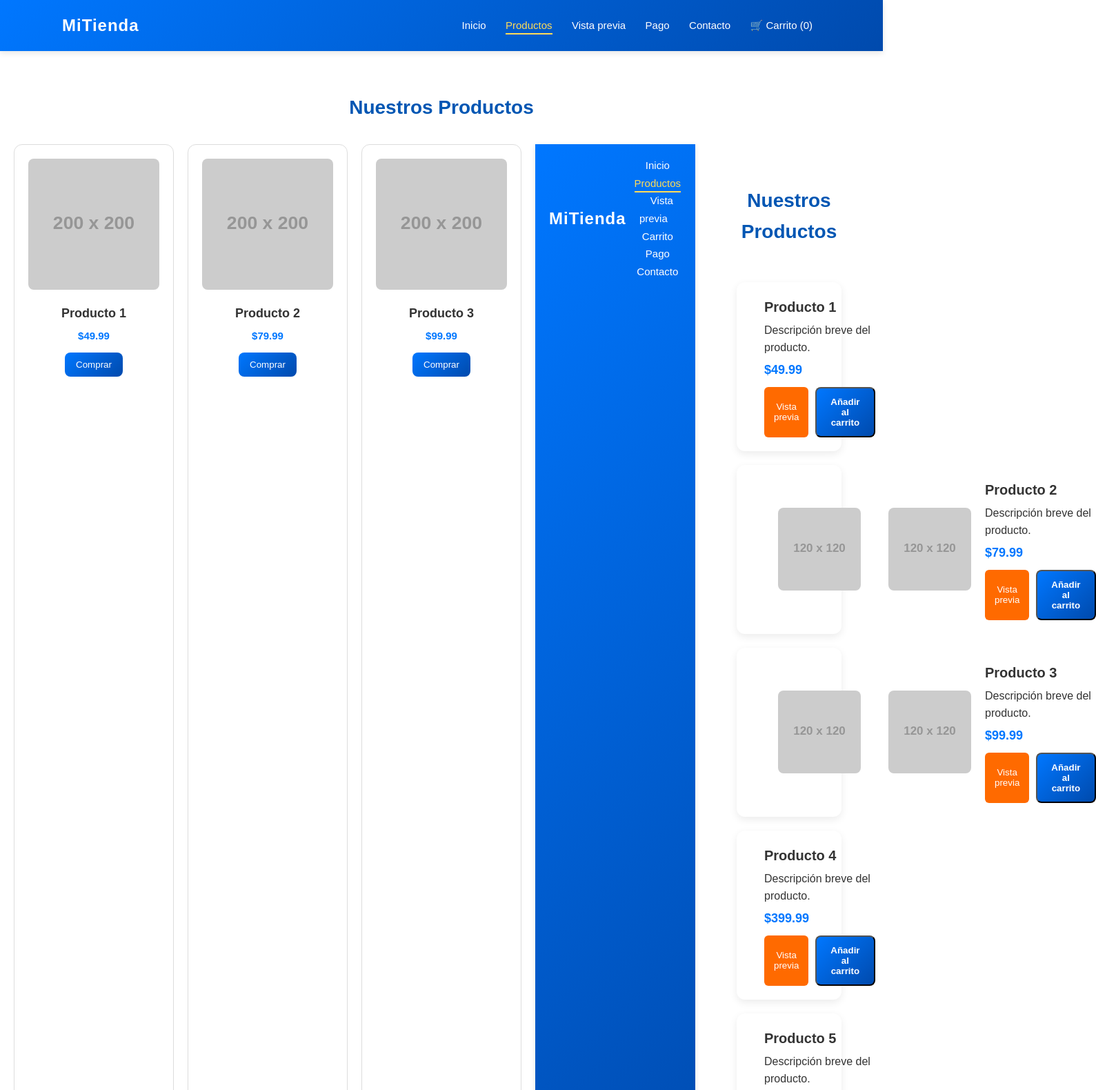
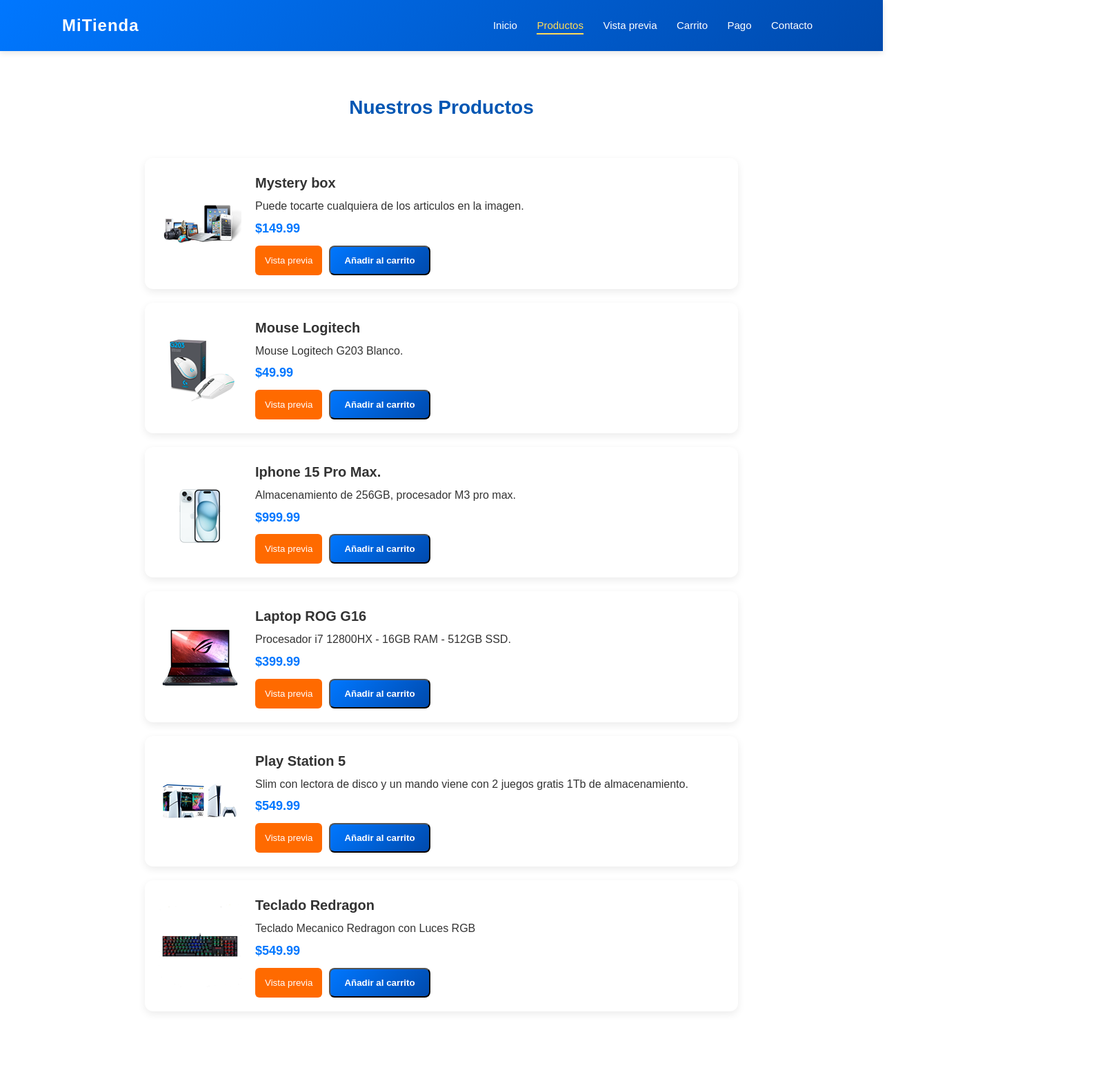
Before and after one commit to CarlosHernCAs/ProyectoWebV, a plain HTML site: page productos.html in a window 1280 px wide. Shown: the top 1580 px of the page at 69% size, 1589 px wide, since content can reach past the window. Drawn offline with Linux system fonts and the light colour scheme; placeholder pictures from the web are drawn by us.

```diff
--- a/productos.html
+++ b/productos.html
@@ -7,43 +7,6 @@
   <link rel="stylesheet" href="css/style-pp.css">
 </head>
 <body>
-
- <header class="header">
-  <div class="container">
-   <div class="logo">MiTienda</div>
-   <nav class="nav">
-    <a href="index.html">Inicio</a>
-    <a href="productos.html" class="active">Productos</a>
-    <a href="preview.html">Vista previa</a>
-    <a href="pago.html">Pago</a>
-    <a href="contacto.html">Contacto</a>
-    <a href="#" id="verCarrito">🛒 Carrito (<span id="cantidad">0</span>)</a>
-   </nav>
-  </div>
- </header>
-
- <section class="productos">
-  <h2>Nuestros Productos</h2>
-  <div class="grid">
-   <div class="card">
-    <img src="https://via.placeholder.com/200" alt="Producto 1">
-    <h3>Producto 1</h3>
-    <p class="precio">$49.99</p>
-    <button class="comprar">Comprar</button>
-   </div>
-   <div class="card">
-    <img src="https://via.placeholder.com/200" alt="Producto 2">
-    <h3>Producto 2</h3>
-    <p class="precio">$79.99</p>
-    <button class="comprar">Comprar</button>
-   </div>
-   <div class="card">
-    <img src="https://via.placeholder.com/200" alt="Producto 3">
-    <h3>Producto 3</h3>
-    <p class="precio">$99.99</p>
-    <button class="comprar">Comprar</button>
-   </div>
-
   <!-- HEADER -->
   <header class="header">
     <div class="container">
@@ -69,9 +32,9 @@
         <img src="img/Electronico.png" alt="Producto 1">
         </div>
         <div class="producto-info">
-          <h3>Producto 1</h3>
-          <p>Descripción breve del producto.</p>
-          <p class="precio">$49.99</p>
+          <h3>Mystery box</h3>
+          <p>Puede tocarte cualquiera de los articulos en la imagen.</p>
+          <p class="precio">$149.99</p>
           <div class="producto-btns">
             <button class="btn-preview"
               data-title="Producto 1"
@@ -91,25 +54,15 @@
         <div class="producto-img" Style="width: 120px; height: 120px; overflow: hidden; display: flex; align-items: center; justify-content: center;">
         <img src="img/Mouse.png" alt="Producto 2">
         </div>
+        <div class="producto-info">
 
-
-        <div class="producto-img" Style="width: 120px; height: 120px; overflow: hidden; display: flex; align-items: center; justify-content: center;">
-        <img src="img/Mouse.png" alt="Producto 2">
-        </div>
-        <img src="https://via.placeholder.com/120" alt="Producto 2">
-        <div class="producto-img" Style="width: 120px; height: 120px; overflow: hidden; display: flex; align-items: center; justify-content: center;">
-        <img src="img/Mouse.png" alt="Producto 2">
-        </div>
-        <img src="https://via.placeholder.com/120" alt="Producto 2">
-        <div class="producto-info">
-          <h3>Producto 2</h3>
-          <p>Descripción breve del producto.</p>
-          <p class="precio">$79.99</p>
+          <h3>Mouse Logitech</h3>
+          <p>Mouse Logitech G203 Blanco.</p>
+          <p class="precio">$49.99</p>
           <div class="producto-btns">
             <button class="btn-preview"
               data-title="Producto 2"
               data-img="img/Mouse.png"
-              data-img="https://www.pngwing.com/es/free-png-dkhnn/download"
               data-img="https://www.pngwing.com/es/free-png-dkhnn/download"
               data-price="$79.99"
               data-desc="Otro producto de ejemplo con muy buena calidad.">
@@ -122,21 +75,14 @@
 
       <!-- Producto 3 -->
       <div class="producto-item">
+
         <div class="producto-img" Style="width: 120px; height: 120px; overflow: hidden; display: flex; align-items: center; justify-content: center;">
         <img src="img/Celular.png" alt="Producto 3">
         </div>
-        <div class="producto-img" Style="width: 120px; height: 120px; overflow: hidden; display: flex; align-items: center; justify-content: center;">
-        <img src="img/Celular.png" alt="Producto 3">
-        </div>
-        <img src="https://via.placeholder.com/120" alt="Producto 3">
-        <div class="producto-img" Style="width: 120px; height: 120px; overflow: hidden; display: flex; align-items: center; justify-content: center;">
-        <img src="img/Celular.png" alt="Producto 3">
-        </div>
-        <img src="https://via.placeholder.com/120" alt="Producto 3">
         <div class="producto-info">
-          <h3>Producto 3</h3>
-          <p>Descripción breve del producto.</p>
-          <p class="precio">$99.99</p>
+          <h3>Iphone 15 Pro Max.</h3>
+          <p>Almacenamiento de 256GB, procesador M3 pro max.</p>
+          <p class="precio">$999.99</p>
           <div class="producto-btns">
             <button class="btn-preview"
               data-title="Producto 3"
@@ -150,15 +96,14 @@
           </div>
         </div>
       </div>
-
       <!-- Producto 4 -->
       <div class="producto-item">
         <div class="producto-img" Style="width: 120px; height: 120px; overflow: hidden; display: flex; align-items: center; justify-content: center;">
         <img src="img/Laptop.png" alt="Producto 4">
         </div>
         <div class="producto-info">
-          <h3>Producto 4</h3>
-          <p>Descripción breve del producto.</p>
+          <h3>Laptop ROG G16</h3>
+          <p>Procesador i7 12800HX - 16GB RAM - 512GB SSD.</p>
           <p class="precio">$399.99</p>
           <div class="producto-btns">
             <button class="btn-preview"
@@ -179,8 +124,30 @@
         <img src="img/Play.png" alt="Producto 5">
         </div>
         <div class="producto-info">
-          <h3>Producto 5</h3>
-          <p>Descripción breve del producto.</p>
+          <h3>Play Station 5</h3>
+          <p>Slim con lectora de disco y un mando viene con 2 juegos gratis 1Tb de almacenamiento.</p>
+          <p class="precio">$549.99</p>
+          <div class="producto-btns">
+            <button class="btn-preview"
+              data-title="Producto 3"
+              data-img="img/Play.png"
+              data-price="$549.99"
+              data-desc="Producto destacado con excelente valoración de clientes.">
+              Vista previa
+            </button>
+            <button class="btn">Añadir al carrito</button>
+          </div>
+        </div>
+      </div>
+
+      <!-- Producto 6 -->
+       <div class="producto-item">
+        <div class="producto-img" Style="width: 120px; height: 120px; overflow: hidden; display: flex; align-items: center; justify-content: center;">
+        <img src="img/Teclado.png" alt="Producto 6">
+        </div>
+        <div class="producto-info">
+          <h3>Teclado Redragon</h3>
+          <p>Teclado Mecanico Redragon con Luces RGB</p>
           <p class="precio">$549.99</p>
           <div class="producto-btns">
             <button class="btn-preview"
@@ -207,70 +174,13 @@
       <p id="modal-price" class="precio"></p>
       <button class="btn">Agregar al carrito</button>
     </div>
-
   </div>
 
-
- <div id="carritoModal" style="display:none; position:fixed; top:20%; left:30%; background:white; padding:20px; border:1px solid #ccc;">
-   <h2>Carrito</h2>
-   <ul id="listaCarrito"></ul>
-   <p><strong>Total:</strong> $<span id="total">0</span></p>
-   <button onclick="cerrarCarrito()">Cerrar</button>
- </div>
-
- <footer class="footer">
-  <p>&copy; 2025 MiTienda. Todos los derechos reservados.</p>
- </footer>
-
- <script>
- let carrito = [];
-
- document.querySelectorAll(".comprar").forEach((btn, index) => {
-   btn.addEventListener("click", () => {
-     const card = btn.parentElement;
-     const nombre = card.querySelector("h3").innerText;
-     const precioTexto = card.querySelector(".precio").innerText.replace("$", "");
-     const precio = parseFloat(precioTexto);
-     carrito.push({ nombre, precio });
-     actualizarCarrito();
-   });
- });
-
- function actualizarCarrito() {
-   document.getElementById("cantidad").innerText = carrito.length;
-   localStorage.setItem("carrito", JSON.stringify(carrito));
- }
-
- document.getElementById("verCarrito").addEventListener("click", () => {
-   const lista = document.getElementById("listaCarrito");
-   lista.innerHTML = "";
-   let total = 0;
-   carrito.forEach(item => {
-     const li = document.createElement("li");
-     li.textContent = `${item.nombre} - $${item.precio}`;
-     lista.appendChild(li);
-     total += item.precio;
-   });
-   document.getElementById("total").innerText = total.toFixed(2);
-   document.getElementById("carritoModal").style.display = "block";
- });
-
- function cerrarCarrito() {
-   document.getElementById("carritoModal").style.display = "none";
- }
-
- window.onload = () => {
-   const guardado = localStorage.getItem("carrito");
-   if (guardado) {
-     carrito = JSON.parse(guardado);
-     actualizarCarrito();
-   }
- }
- </script>
   <!-- FOOTER -->
   <footer class="footer">
     <p>&copy; 2025 MiTienda. Todos los derechos reservados.</p>
   </footer>
+
   <!-- Script externo -->
   <script src="script.js"></script>
 </body>
```
